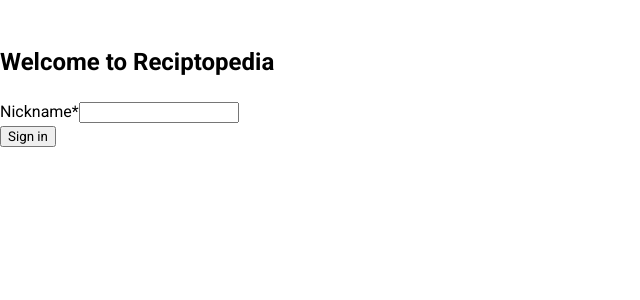
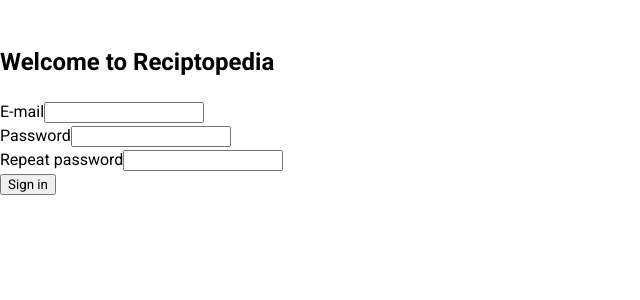
Before and after one commit to recipetoria/recipetoria-frontend, a React (Create React App) app: page /sign_in in a window 1280 px wide. Shown: the top 300 px of the page, without its empty margins (0-640 px from the left). Built offline with nearby package versions, Linux system fonts and the light colour scheme; a web font is replaced by a local one.

Commit message:
feat: add inputs in form

```diff
--- a/src/components/Input/Input.tsx
+++ b/src/components/Input/Input.tsx
@@ -1,3 +1,4 @@
+/* eslint-disable react/require-default-props */
 /* eslint-disable react/jsx-props-no-spreading */
 import { UseFormRegister, FieldErrors } from "react-hook-form";
 import { FormValues } from "../../types/types";
@@ -9,10 +10,18 @@ interface InputProps {
   errors: FieldErrors<FormValues>;
   required: boolean;
   type: string;
-  validationSchema: {
-    required: string;
+  validationSchema?: {
+    required?: string;
     minLength?: {
       value: number;
+      message: string;
+    };
+    maxLength?: {
+      value: number;
+      message: string;
+    };
+    pattern?: {
+      value: RegExp;
       message: string;
     };
   };
@@ -24,11 +33,13 @@ export default function Input(props: InputProps) {
 
   return (
     <div className="form-control-input">
-      <label htmlFor={name}>
-        {label}
-        {required && "*"}
-      </label>
-      <input type={type} id={name} {...register(name, validationSchema)} />
+      <label htmlFor={name}>{label}</label>
+      <input
+        type={type}
+        id={name}
+        required={required}
+        {...register(name, validationSchema)}
+      />
       {errors && errors[name]?.type === "required" && (
         <span className="error">{errors[name]?.message}</span>
       )}
--- a/src/pages/SignUpPage/SignUpPage.tsx
+++ b/src/pages/SignUpPage/SignUpPage.tsx
@@ -33,7 +33,6 @@ export default function SignPage(props: ISignPageProps) {
 
   const onSubmit: SubmitHandler<FormValues> = (data) => {
     const { nickname, email, password } = data;
-    console.log(data);
     reset();
   };
 
@@ -45,25 +44,73 @@ export default function SignPage(props: ISignPageProps) {
         </section>
         <section className="sign-page__form-n-header">
           <h2>Welcome to Reciptopedia</h2>
-          <form onSubmit={(e) => {
-            handleSubmit(onSubmit);
-          }}>
+          <form onSubmit={handleSubmit(onSubmit)}>
+            {signMode === "signUp" && (
+              <Input
+                label="Nickname"
+                name="nickname"
+                type="text"
+                register={register}
+                errors={errors}
+                required
+                validationSchema={{
+                  required: "Nickname is required",
+                  minLength: {
+                    value: 3,
+                    message: "Please enter a minimum of 3 characters",
+                  },
+                  maxLength: {
+                    value: 30,
+                    message: "Please enter a maximum of 30 characters",
+                  },
+                }}
+              />
+            )}
             <Input
-              label="Nickname"
-              name="nickname"
+              label="E-mail"
+              name="email"
               type="text"
               register={register}
               errors={errors}
               required
               validationSchema={{
-                required: "Todo deadline is required",
-                minLength: {
-                  value: 3,
-                  message: "Please enter a minimum of 3 characters",
+                required: "E-mail is required",
+                pattern: {
+                  value:
+                    /[A-Za-z0-9/,.;-]{5,}\\b.+?[A-Za-z0-9/,.;-]{5,}\\b.+?[A-Za-z0-9/,.;-]{5,}/,
+                  message: "Please enter a correct e-mail",
                 },
               }}
             />
-            <button type="submit">{submitText()}</button>
+            <Input
+              label="Password"
+              name="password"
+              type="text"
+              register={register}
+              errors={errors}
+              required
+              validationSchema={{
+                required: "Password is required",
+                minLength: {
+                  value: 6,
+                  message: "Please enter a minimum of 6 characters",
+                },
+              }}
+            />
+            {signMode && (
+              <Input
+                label="Repeat password"
+                name="password"
+                type="text"
+                register={register}
+                errors={errors}
+                required
+                validationSchema={{
+                  required: "Repeat password is required",
+                }}
+              />
+            )}
+            <input type="submit" value={submitText()} />
           </form>
         </section>
       </article>
```
